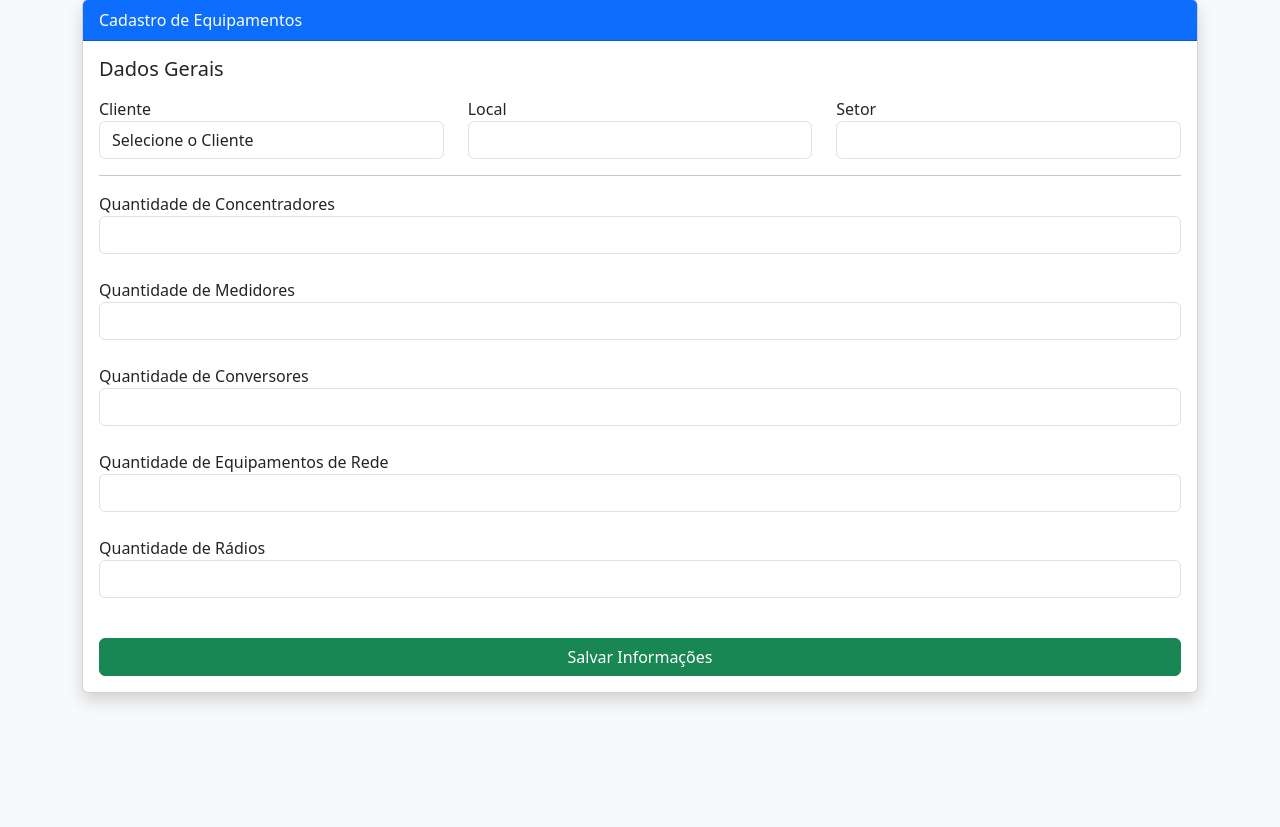
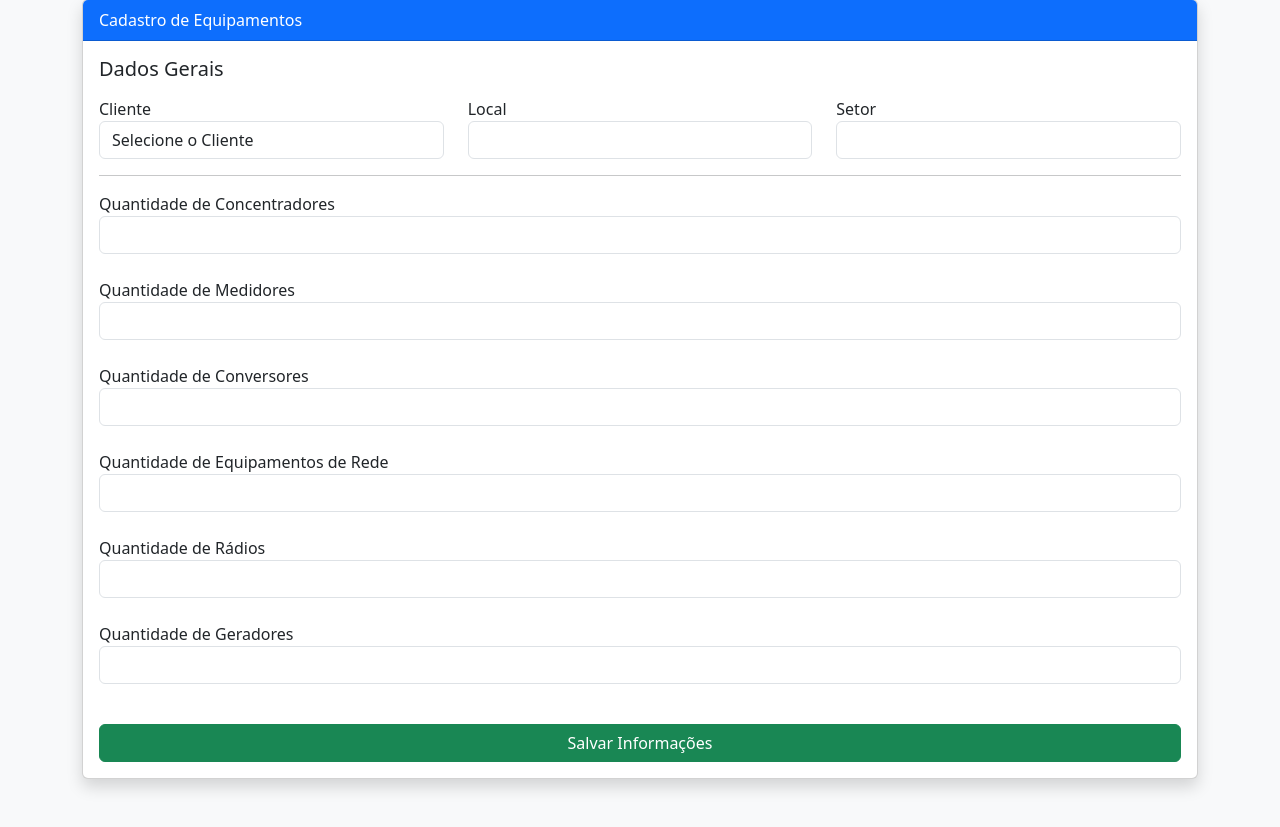
Before and after one commit to DiogoArvelos/teste.formulario, a Flask app: page / in a window 1280 px wide. Shown: the part 25-852 px from the top of the page. Before the commit the page ends 729 px from the top, so only its background shows below. Run offline with Flask 3, Linux system fonts and the light colour scheme.

Commit message:
Update index.html

```diff
--- a/templates/index.html
+++ b/templates/index.html
@@ -79,6 +79,7 @@
                 </div>
 
                 <div id="medidores"></div>
+
                 <!-- ================= CONVERSORES ================= -->
                 <div class="mb-3 mt-4">
                     <label>Quantidade de Conversores</label>
@@ -88,6 +89,7 @@
                 </div>
 
                 <div id="conversores"></div>
+
                 <!-- ================= EQUIPAMENTOS DE REDE ================= -->
                 <div class="mb-3 mt-4">
                     <label>Quantidade de Equipamentos de Rede</label>
@@ -107,6 +109,16 @@
                 </div>
 
                 <div id="radios"></div>
+
+                <!-- ================= GERADORES ================= -->
+                <div class="mb-3 mt-4">
+                    <label>Quantidade de Geradores</label>
+                    <input type="number" min="0" class="form-control"
+                           name="qtd_gerador"
+                           onchange="gerarGeradores(this.value)">
+                </div>
+
+                <div id="geradores"></div>
 
                 <button type="submit" class="btn btn-success w-100 mt-4">
                     Salvar Informações
@@ -375,6 +387,7 @@ function mostrarConversor(select, i) {
         `;
     }
 }
+
 // ================= CONVERSORES =================
 
 function gerarConversores(qtd) {
@@ -420,6 +433,7 @@ function gerarConversores(qtd) {
         `;
     }
 }
+
 // ================= EQUIPAMENTO DE REDE =================
 
 function gerarEquipamentosRede(qtd) {
@@ -485,11 +499,42 @@ function gerarRadios(qtd) {
             <input class="form-control mb-2"
                    placeholder="Canal"
                    name="canal_radio_${i}">
-
         </div>
         `;
     }
 }
+
+// ================= GERADORES =================
+
+function gerarGeradores(qtd) {
+    let div = document.getElementById("geradores");
+    div.innerHTML = "";
+
+    for (let i = 1; i <= qtd; i++) {
+        div.innerHTML += `
+        <div class="card mt-3 p-3">
+            <h6>Gerador ${i}</h6>
+
+            <input class="form-control mb-2"
+                   placeholder="Fabricante (Ex: Deep Sea)"
+                   name="fabricante_gerador_${i}">
+
+            <input class="form-control mb-2"
+                   placeholder="Tag Name (Ex: EFIZ-MD-01)"
+                   name="tag_gerador_${i}">
+
+            <input class="form-control mb-2"
+                   placeholder="Gateway (Ex: 192.168.0.1)"
+                   name="gateway_gerador_${i}">
+
+            <input class="form-control mb-2"
+                   placeholder="IP (Ex: 192.168.0.211)"
+                   name="ip_gerador_${i}">
+        </div>
+        `;
+    }
+}
+
 // ================= BLOQUEAR ENTER =================
     document.addEventListener("DOMContentLoaded", function () {
         document.querySelector("form").addEventListener("keydown", function (e) {
```
